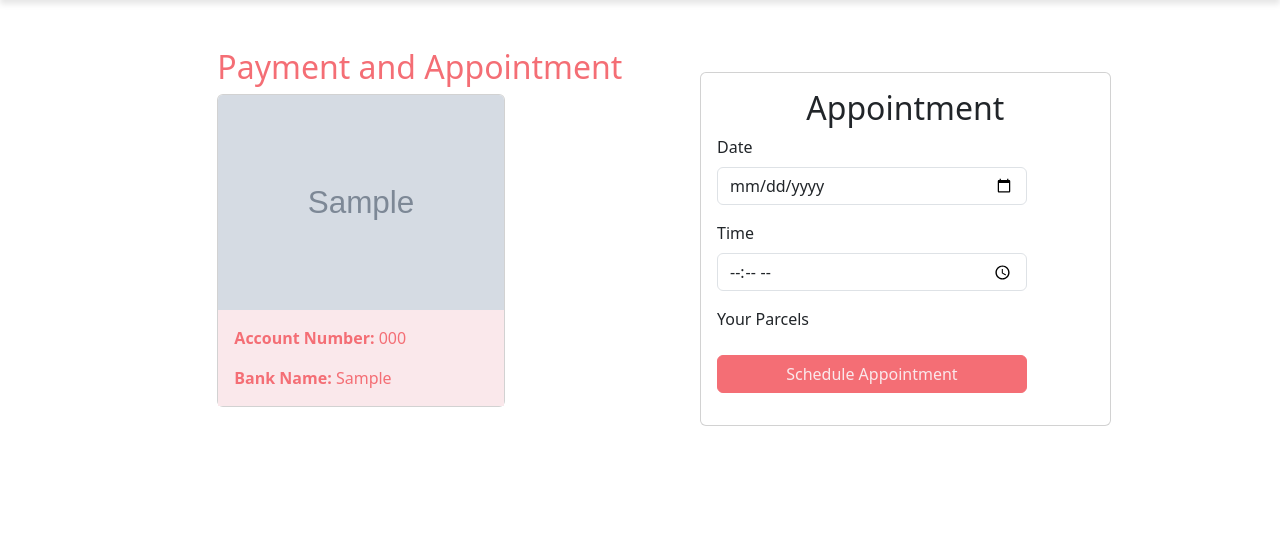
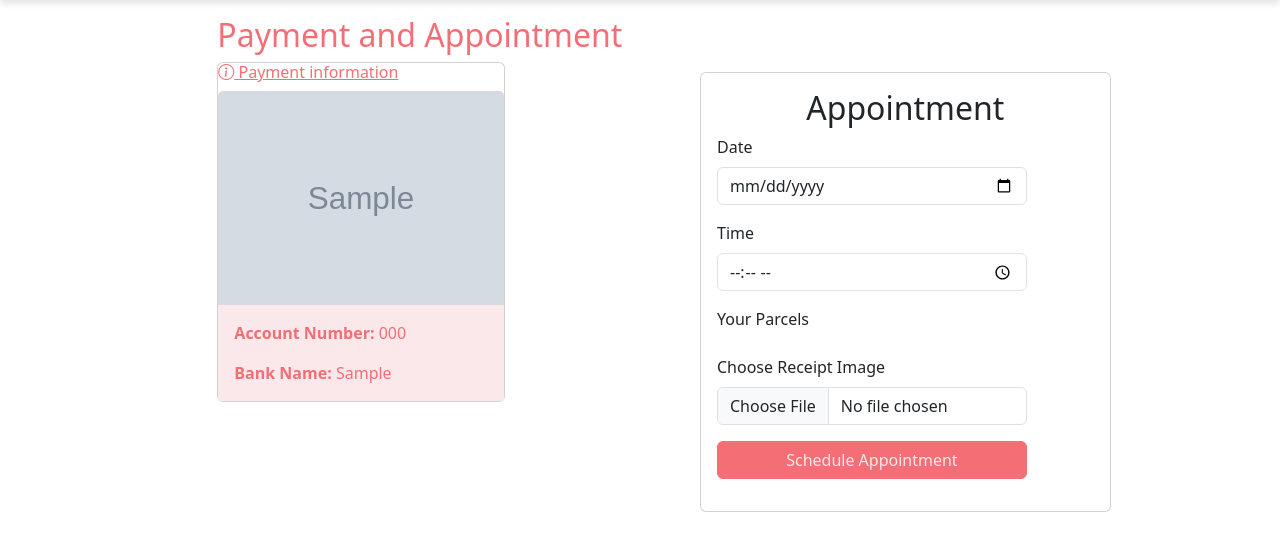
Before and after one commit to AtifSu/Faculty-Parcel-Mngmnt, a PHP site: page /StdPayment.php in a window 1280 px wide. Shown: the part 88-639 px from the top of the page. Run offline with PHP 8.4, Linux system fonts and the light colour scheme; tables that the repository leaves empty or names only in its code hold one stand-in row (values such as "Sample post"); grey boxes marked "Sample" are stand-in pictures.

Commit message:
can send receipt and view

```diff
--- a/StdPayment.php
+++ b/StdPayment.php
@@ -2,12 +2,10 @@
 include('php/connect.php');
 session_start();
 
-// Fetch the student ID from the session
 $stdID = isset($_SESSION['StdID']) ? $_SESSION['StdID'] : null;
 $paymentDetails = [];
 $parcels = [];
 
-// Fetch the latest payment details
 $sql = "SELECT PaymentBank, PaymentNumber, PaymentImg FROM Payment ORDER BY PaymentID DESC LIMIT 1";
 $result = mysqli_query($connect, $sql);
 
@@ -17,7 +15,6 @@
   echo "<script>alert('Error: No results found');</script>";
 }
 
-// Fetch the parcels associated with the student ID
 if ($stdID) {
   $parcelQuery = "SELECT ParcelTrackingNum FROM Parcel WHERE StdID = '$stdID'";
   $parcelResult = mysqli_query($connect, $parcelQuery);
@@ -28,8 +25,46 @@
   }
 }
 
+if ($_SERVER["REQUEST_METHOD"] == "POST" && isset($_POST['schedule_appointment'])) {
+  $appointmentDate = mysqli_real_escape_string($connect, $_POST['AppointmentDate']);
+  $appointmentTime = mysqli_real_escape_string($connect, $_POST['AppointmentTime']);
+
+  if (isset($_FILES['receipt_image']) && $_FILES['receipt_image']['error'] == 0) {
+    $targetDir = "payment/receipts/";
+    $targetFile = $targetDir . basename($_FILES["receipt_image"]["name"]);
+    $imageFileType = strtolower(pathinfo($targetFile, PATHINFO_EXTENSION));
+
+    $check = getimagesize($_FILES["receipt_image"]["tmp_name"]);
+    if ($check === false) {
+      $_SESSION['appointment_error'] = "File is not an image.";
+    } elseif ($_FILES["receipt_image"]["size"] > 500000) {
+      $_SESSION['appointment_error'] = "Sorry, your file is too large.";
+    } elseif (!in_array($imageFileType, ["jpg", "jpeg", "png", "gif"])) {
+      $_SESSION['appointment_error'] = "Sorry, only JPG, JPEG, PNG & GIF files are allowed.";
+    } else {
+      if (move_uploaded_file($_FILES["receipt_image"]["tmp_name"], $targetFile)) {
+        $appointmentSql = "INSERT INTO Appointment (StdID, AppointmentDate, AppointmentTime, ParcelTrackingNum, PaymentReceipt) VALUES (?, ?, ?, ?, ?)";
+        $stmt = mysqli_prepare($connect, $appointmentSql);
+        mysqli_stmt_bind_param($stmt, "sssss", $stdID, $appointmentDate, $appointmentTime, $parcels[0], $targetFile); // assuming $parcels[0] as ParcelTrackingNum
+
+        if (mysqli_stmt_execute($stmt)) {
+          $_SESSION['appointment_success'] = "Appointment scheduled successfully.";
+        } else {
+          $_SESSION['appointment_error'] = "Error inserting appointment: " . mysqli_error($connect);
+        }
+        mysqli_stmt_close($stmt);
+      } else {
+        $_SESSION['appointment_error'] = "Sorry, there was an error uploading your file.";
+      }
+    }
+  }
+  header("Location: " . $_SERVER['PHP_SELF']);
+  exit();
+}
+
 mysqli_close($connect);
 ?>
+
 <!DOCTYPE html>
 <html lang="en">
 
@@ -41,7 +76,6 @@
   <link rel="icon" href="img/logo.png">
   <link rel="stylesheet" href="https://cdn.jsdelivr.net/npm/bootstrap-icons@1.11.3/font/bootstrap-icons.min.css">
   <script src="js/bootstrap.bundle.js"></script>
-
   <title>Payment</title>
 </head>
 
@@ -74,14 +108,20 @@
       </ul>
     </div>
   </nav>
+
   <!-- Input Text -->
   <div class="row justify-content-center">
     <div class="col-md-4 ax">
-      <div class="h2 mt-5 "> Payment and Appointment </div>
+      <div class="h2 mt-3"> Payment and Appointment </div>
       <div class="card" style="width: 18rem;">
-        <?php if (!empty($paymentDetails['PaymentImg'])): ?>
+      <div class="h6">
+        <a type="button" class="bi bi-info-circle" data-bs-toggle="tooltip" data-bs-placement="left" data-bs-title="1 Parcel = RM1">
+          Payment information
+        </a>
+        </div>
+        <?php if (!empty($paymentDetails['PaymentImg'])) : ?>
           <img src="payment/<?php echo htmlspecialchars($paymentDetails['PaymentImg']); ?>" class="card-img-top" alt="Bank Image">
-        <?php else: ?>
+        <?php else : ?>
           <img src="img/default.png" class="card-img-top" alt="Default Bank Image">
         <?php endif; ?>
         <div class="card-body">
@@ -93,7 +133,7 @@
 
     <div class="col-4 md mt-5">
       <div class="card mt-4 ms-5 p-3 w-100">
-        <form action="appointment.php" method="post">
+        <form action="<?php echo $_SERVER['PHP_SELF']; ?>" method="post" enctype="multipart/form-data">
           <div class="mb-3 row">
             <h2 class="text-center">Appointment</h2>
             <label for="AppointmentDate" class="form-label">Date</label>
@@ -111,15 +151,21 @@
             <label for="ParcelList" class="form-label">Your Parcels</label>
             <div class="col-sm-10">
               <ul class="list-group">
-                <?php foreach ($parcels as $parcel): ?>
+                <?php foreach ($parcels as $parcel) : ?>
                   <li class="list-group-item"><?php echo htmlspecialchars($parcel); ?></li>
                 <?php endforeach; ?>
               </ul>
             </div>
           </div>
           <div class="mb-3 row">
+            <label for="receipt_image" class="form-label">Choose Receipt Image</label>
             <div class="col-sm-10">
-              <button type="submit" class="btn btn-primary w-100">Schedule Appointment</button>
+              <input type="file" class="form-control" id="receipt_image" name="receipt_image" accept="image/*" required>
+            </div>
+          </div>
+          <div class="mb-3 row">
+            <div class="col-sm-10">
+              <button type="submit" name="schedule_appointment" class="btn btn-primary w-100">Schedule Appointment</button>
             </div>
           </div>
         </form>
@@ -179,6 +225,9 @@
         });
       });
     }
+
+    const tooltipTriggerList = document.querySelectorAll('[data-bs-toggle="tooltip"]')
+    const tooltipList = [...tooltipTriggerList].map(tooltipTriggerEl => new bootstrap.Tooltip(tooltipTriggerEl))
   </script>
 </body>
 
```
Also changed, not shown: AdminPayment.php (+14 -4 lines), php/create.php (+4 -5 lines), payment/receipts/flowchart dibaiki.png (added), payment/receipts/gohan.jpg (added), payment/receipts/yeah really pretty.png (added). Lines whose indentation alone changed are shown as unchanged.
